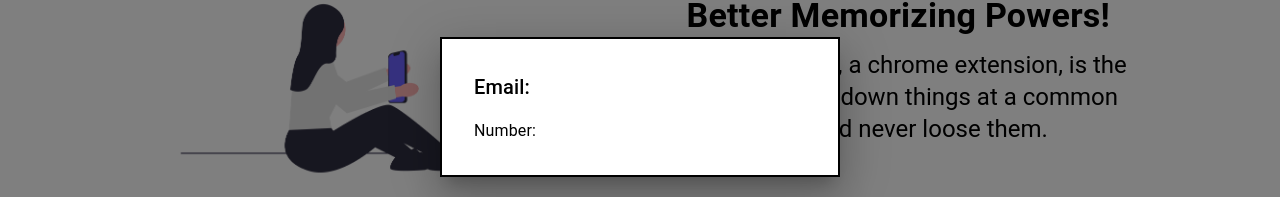
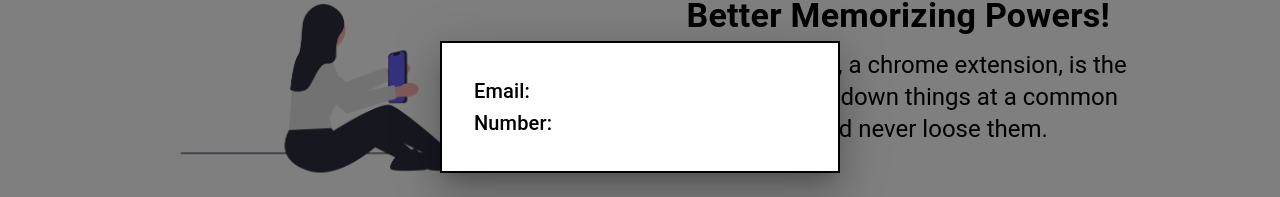
Before and after one commit to bipoool/droneZoneWebSite, a React (Create React App) app: page / in a window 1280 px wide. Both pictures are taken after a click on the button "CONTACT US". Shown: the part 1618-1815 px from the top of the page. Built offline with nearby package versions, Linux system fonts and the light colour scheme.

Commit message:
font size

```diff
--- a/src/components/Card.js
+++ b/src/components/Card.js
@@ -36,7 +36,7 @@ export default function BasicModal() {
           <Typography id="modal-modal-title" variant="h6" component="h2">
             Email:
           </Typography>
-          <Typography id="modal-modal-description" sx={{ mt: 2 }}>
+          <Typography id="modal-modal-description" variant="h6" component="h2">
             Number:
           </Typography>
         </Box>
```
